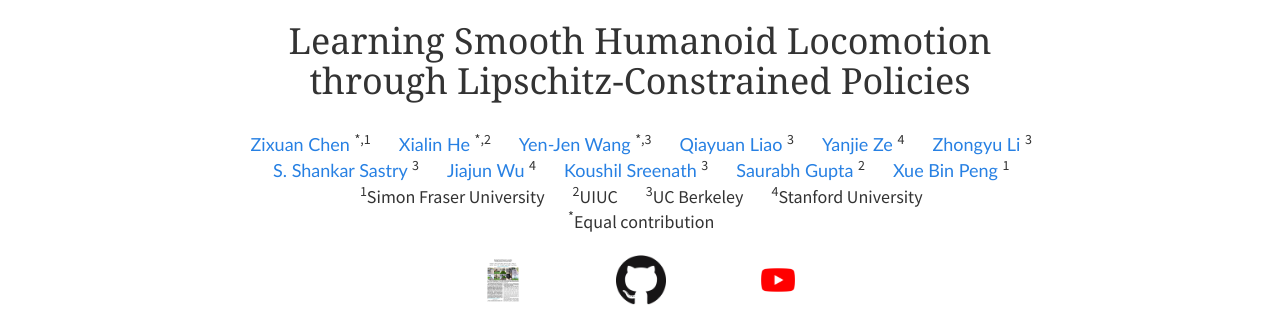
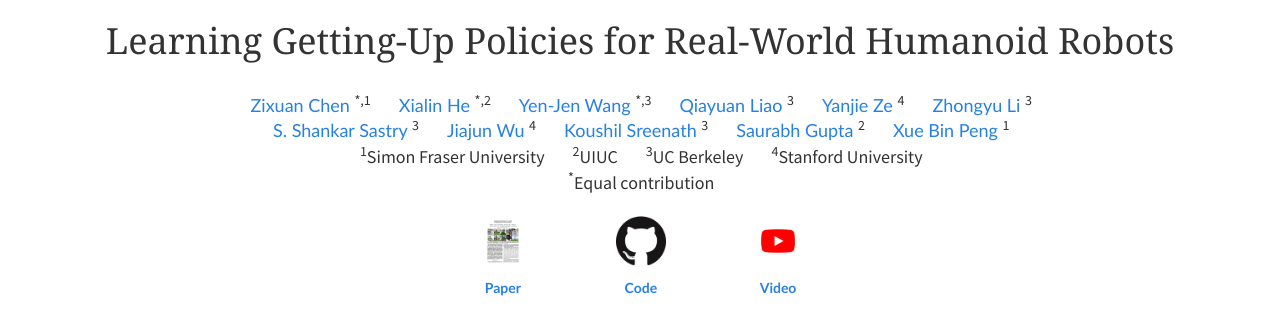
Before and after one commit to humanoid-getup/humanoid-getup.github.io, a plain HTML site: page index.html in a window 1280 px wide. Shown: the top 313 px of the page. Drawn offline with nearby package versions, Linux system fonts and the light colour scheme; some packages are replaced by stand-ins of ours; a script that the page names is missing.

Commit message:
Update title

```diff
--- a/index.html
+++ b/index.html
@@ -48,7 +48,7 @@
     <div id="main">
         <div class="row">
             <h2 class="col-md-12 text-center" style="font-size: 36px; font-family: 'Georgia', 'Times New Roman', serif;">
-                Learning Smooth Humanoid Locomotion <br> through Lipschitz-Constrained Policies </br>
+                Learning Getting-Up Policies for Real-World Humanoid Robots </br>
             </h2>
         </div> <br>
         <div class="row">
```
